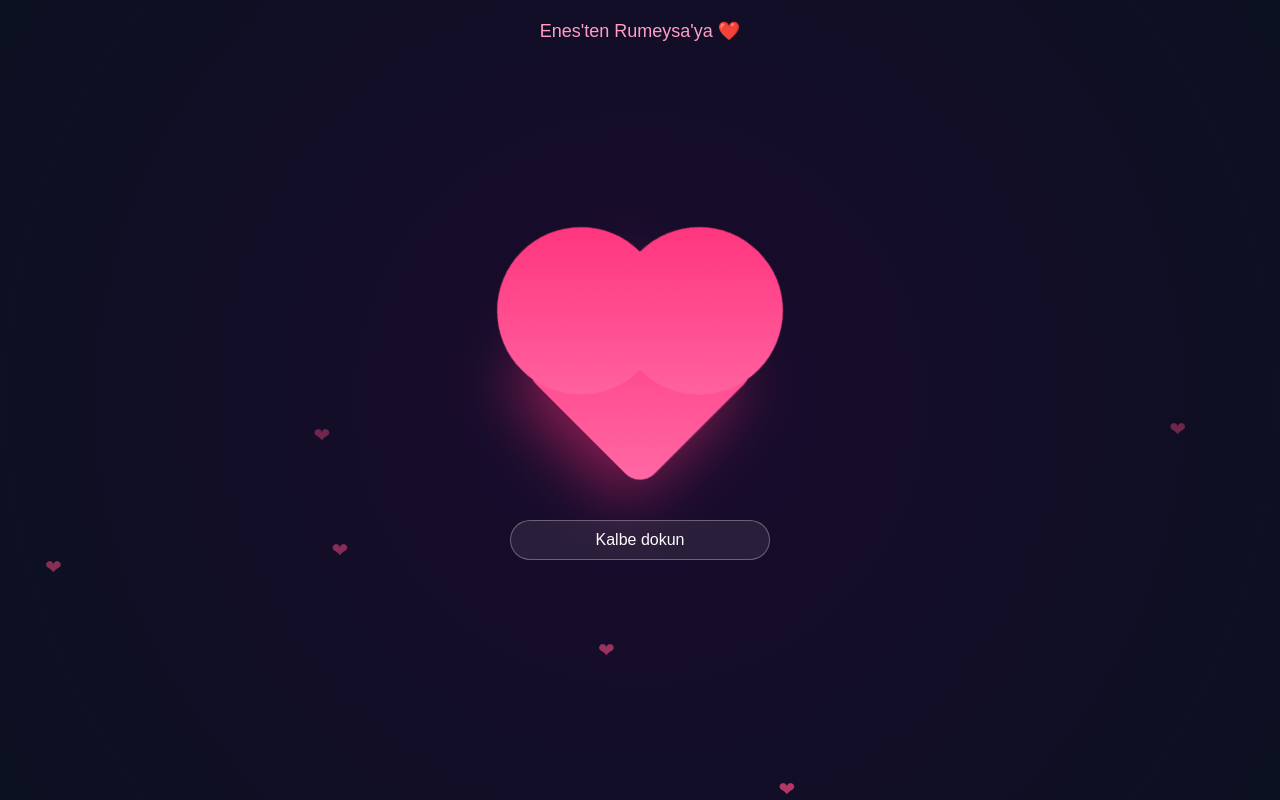
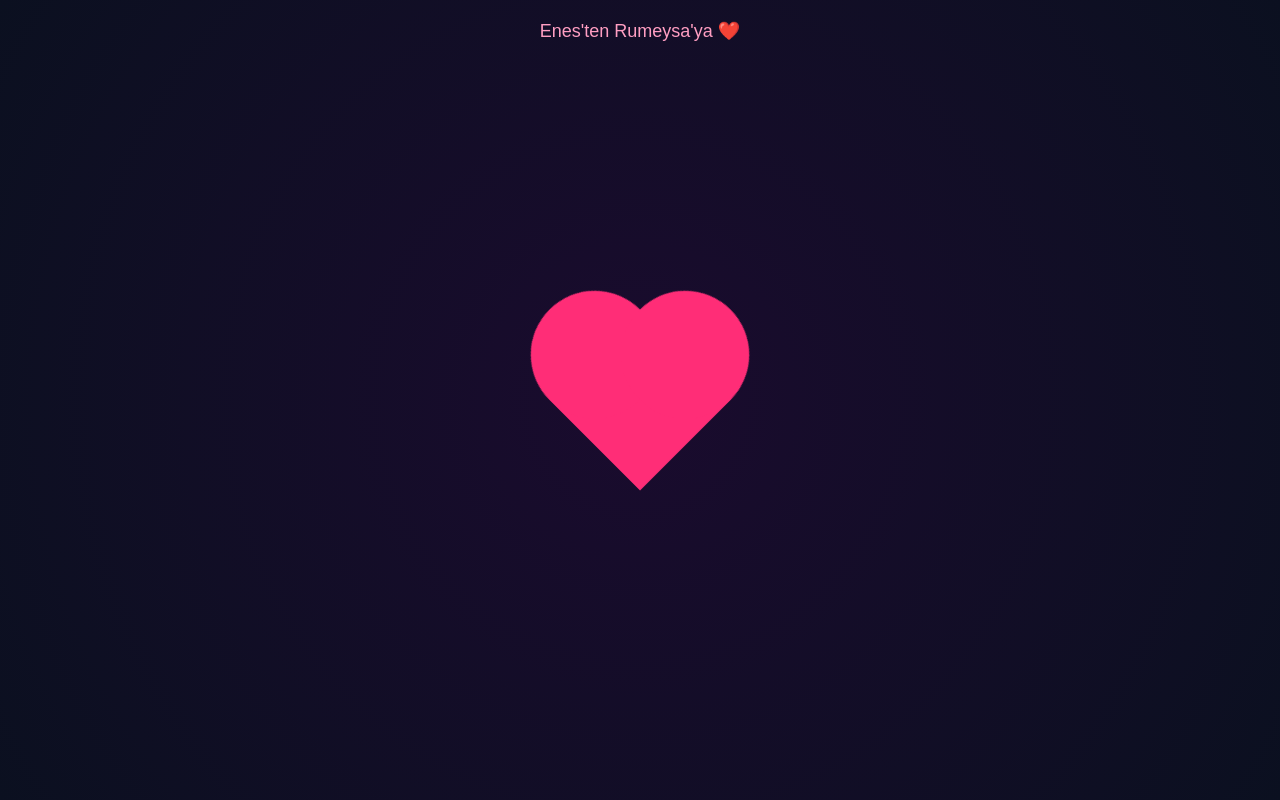
Before and after one commit to enesisitan5-m2/selam, a plain HTML site: page index.html in a window 1280 px wide. Drawn offline with Linux system fonts and the light colour scheme.

Commit message:
Update index.html

```diff
--- a/index.html
+++ b/index.html
@@ -26,92 +26,59 @@ body{
     text-align:center;
     font-size:18px;
     color:#ff9ec2;
-    z-index:3;
-}
-
-/* Uçan kalpler */
-.floating-heart{
-    position:fixed;
-    bottom:-20px;
-    color:#ff4d88;
-    font-size:20px;
-    animation: floatUp linear infinite;
-    opacity:.7;
-}
-
-@keyframes floatUp{
-    from{ transform:translateY(0); }
-    to{ transform:translateY(-110vh); opacity:0; }
-}
-
-/* Canvas */
-canvas{
-    position:fixed;
-    top:0;
-    left:0;
-    pointer-events:none;
-}
-
-/* Container */
-.container{
-    text-align:center;
-    position:relative;
-    z-index:2;
 }
 
 /* Kalp alanı */
 .heart-area{
     position:relative;
-    width:260px;
-    height:260px;
+    width:200px;
+    height:200px;
     display:flex;
     justify-content:center;
     align-items:center;
-    margin:auto;
 }
 
-/* Kalp */
+/* EN STABİL KALP */
 .heart{
     position:relative;
-    width:160px;
-    height:160px;
-    background: linear-gradient(135deg,#ff2d77,#ff6aa6);
-    transform: rotate(45deg);
-    border-radius:20px;
-    box-shadow:0 20px 60px rgba(255,45,119,.5);
+    width:120px;
+    height:120px;
+    background:#ff2d77;
+    transform:rotate(-45deg);
+    animation:beat 1.4s infinite;
     cursor:pointer;
-    transition:.6s;
-    animation: beat 1.5s infinite;
 }
 
 .heart:before,
 .heart:after{
     content:"";
     position:absolute;
-    width:160px;
-    height:160px;
-    background:inherit;
+    width:120px;
+    height:120px;
+    background:#ff2d77;
     border-radius:50%;
 }
 
 .heart:before{
-    top:-80px;
+    top:-60px;
     left:0;
 }
 
 .heart:after{
-    left:-80px;
+    left:60px;
     top:0;
 }
 
+/* Küçülme */
 .heart.small{
-    transform: rotate(45deg) scale(.6);
+    transform:rotate(-45deg) scale(0.7);
     animation:none;
 }
 
+/* Atma */
 @keyframes beat{
-    0%,100%{ transform: rotate(45deg) scale(1); }
-    50%{ transform: rotate(45deg) scale(1.05); }
+    0%,100%{ transform:rotate(-45deg) scale(1); }
+    50%{ transform:rotate(-45deg) scale(1.08); }
 }
 
 /* Mesaj */
@@ -124,9 +91,8 @@ canvas{
     align-items:center;
     opacity:0;
     transform:scale(.8);
-    transition:.6s;
+    transition:.5s;
     text-align:center;
-    padding:10px;
 }
 
 .message.show{
@@ -136,16 +102,15 @@ canvas{
 
 .message h1{
     margin:0;
-    font-size:24px;
+    font-size:22px;
 }
 
-/* Buton */
-.hint{
-    margin-top:20px;
-    padding:10px 18px;
-    border-radius:20px;
-    border:1px solid rgba(255,255,255,.3);
-    background:rgba(255,255,255,.08);
+/* Havai fişek */
+canvas{
+    position:fixed;
+    top:0;
+    left:0;
+    pointer-events:none;
 }
 </style>
 </head>
@@ -154,80 +119,55 @@ canvas{
 
 <div class="top-text">Enes'ten Rumeysa'ya ❤️</div>
 
-<!-- Müzik -->
-<audio id="music" loop preload="auto">
-    <source src="https://cdn.pixabay.com/download/audio/2022/03/15/audio_4e6cbd9d4f.mp3" type="audio/mpeg">
+<audio id="music" loop>
+<source src="https://cdn.pixabay.com/download/audio/2022/03/15/audio_4e6cbd9d4f.mp3">
 </audio>
 
 <canvas id="fireworks"></canvas>
 
-<div class="container">
+<div class="heart-area">
+    <div class="heart" id="heart"></div>
 
-    <div class="heart-area">
-        <div class="heart" id="heart"></div>
-
-        <div class="message" id="message">
-            <h1>Sevgililer Günümüz</h1>
-            <h1>Kutlu Olsun</h1>
-            <h1>Rumeysammm ❤️</h1>
-        </div>
+    <div class="message" id="message">
+        <h1>Sevgililer Günümüz</h1>
+        <h1>Kutlu Olsun</h1>
+        <h1>Rumeysammm ❤️</h1>
     </div>
-
-    <div class="hint">Kalbe dokun</div>
-
 </div>
 
 <script>
+const heart=document.getElementById("heart");
+const message=document.getElementById("message");
+const music=document.getElementById("music");
 
-/* Uçan kalpler */
-function createFloatingHeart(){
-    const heart = document.createElement("div");
-    heart.className="floating-heart";
-    heart.innerHTML="❤";
-    heart.style.left=Math.random()*100+"vw";
-    heart.style.animationDuration=(5+Math.random()*5)+"s";
-    document.body.appendChild(heart);
-    setTimeout(()=>heart.remove(),10000);
-}
-setInterval(createFloatingHeart,800);
-
-/* Kalp + Müzik */
-const heart = document.getElementById("heart");
-const message = document.getElementById("message");
-const music = document.getElementById("music");
-
-heart.addEventListener("click", function(){
-
-    // Mobil uyumlu müzik başlatma
-    music.currentTime = 0;
+heart.onclick=function(){
     music.play().catch(()=>{});
-
     heart.classList.add("small");
     message.classList.add("show");
     launchFireworks();
-});
+}
 
 /* Havai fişek */
-const canvas = document.getElementById("fireworks");
-const ctx = canvas.getContext("2d");
-canvas.width = window.innerWidth;
-canvas.height = window.innerHeight;
+const canvas=document.getElementById("fireworks");
+const ctx=canvas.getContext("2d");
+canvas.width=window.innerWidth;
+canvas.height=window.innerHeight;
 
 let particles=[];
 
 function launchFireworks(){
-    for(let i=0;i<6;i++){
-        createExplosion(Math.random()*canvas.width, Math.random()*canvas.height/2);
+    for(let i=0;i<5;i++){
+        createExplosion(Math.random()*canvas.width,Math.random()*canvas.height/2);
     }
 }
 
 function createExplosion(x,y){
-    const colors=["#ff2d77","#ffcc00","#00e5ff","#ffffff"];
-    for(let i=0;i<60;i++){
+    const colors=["#ff2d77","#ffcc00","#ffffff"];
+    for(let i=0;i<50;i++){
         particles.push({
             x,y,
             angle:Math.random()*Math.PI*2,
-            speed:Math.random()*4+2,
+            speed:Math.random()*4+1,
             life:60,
             color:colors[Math.floor(Math.random()*colors.length)]
         });
@@ -247,7 +187,6 @@ function animate(){
     requestAnimationFrame(animate);
 }
 animate();
-
 </script>
 
 </body>
```
